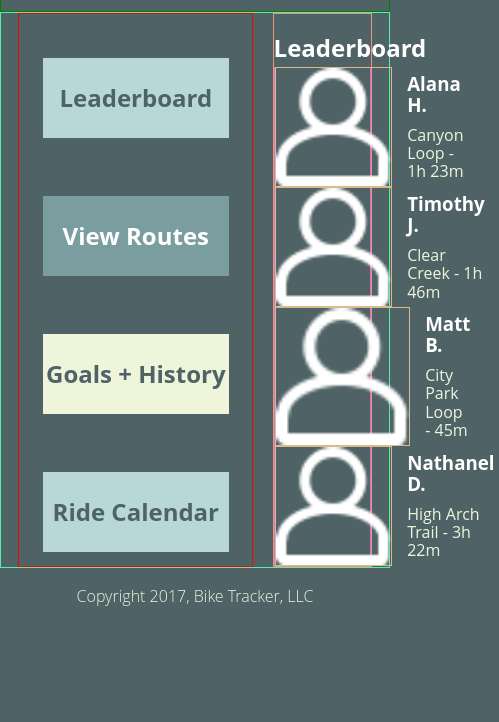
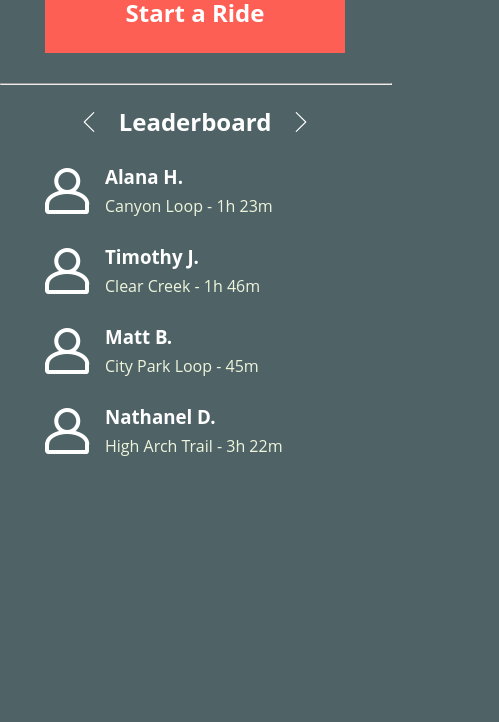
Before and after one commit to jbevis/UX-UI-Challenge, a plain HTML site: page index.html in a window 390 px wide. Shown: the part 122-844 px from the top of the page, 499 px wide, since content can reach past the window. Drawn offline with nearby package versions, Linux system fonts and the light colour scheme.

Commit message:
add mobile layout

```diff
--- a/index.html
+++ b/index.html
@@ -32,7 +32,11 @@
           <article class="nav-cards calendar">
             <h2>Ride Calendar</h2>
           </article>
+          <article class="start-ride nav-cards">
+            <h2>Start a Ride</h2>
+          </article>
         </section>
+        <hr id="divider" >
         <section class="card-info">
           <div id="leaderboard-wrapper">
             <img class="leaderboard-arrows" src="./icons/back-arrow.svg"/>
--- a/styles.css
+++ b/styles.css
@@ -7,7 +7,6 @@ body {
 
 /* --- top section ---*/
 header {
-  border: solid 1px green;
   display: flex;
   justify-content: space-between;
   align-items: center;
@@ -17,7 +16,6 @@ header {
 #top-right {
   display: flex;
   align-items: center;
-  border: 1px solid chartreuse;
   justify-content: space-between;
   width: 150px;
 }
@@ -38,7 +36,6 @@ header {
 
 .main-body {
   display: flex;
-  border: solid 1px #5aebad;
   justify-content: center;
   height: 90%;
 }
@@ -50,7 +47,6 @@ header {
   width: 60%;
   display: flex;
   flex-direction: column;
-  border: solid 1px red;
   justify-content: space-around;
   margin-right: 5%;
 }
@@ -80,20 +76,22 @@ header {
   background-color: #EEF5DB;
 }
 
+.start-ride {
+  display: none;
+}
+
 
 /* --- middle right --- */
 
 .card-info {
-  border: 1px solid darksalmon;
   display: flex;
   flex-direction: column;
   justify-content: space-around;
-  width: 25%;
+  width: 300px;
 }
 
 .person-card {
   display: flex;
-  border: 1px solid orchid;
   align-items: center;
 
 }
@@ -102,7 +100,6 @@ header {
 }
 
 .person-pic {
-  border: 1px solid burlywood;
   height: 100%;
 }
 
@@ -134,8 +131,77 @@ footer {
   font-weight: 300;
 }
 
-@media screen and (max-width: 930px) {
+#divider {
+  color: grey;
+  display: none;
+  width: 100%;
+  margin-top: 30px;
+}
 
+@media screen and (max-width: 650px) {
 
+  .main-body {
+    flex-direction: column;
+    align-items: center;
+  }
 
 }
+
+@media screen and (max-width: 480px) {
+
+  .leaderboard-arrows {
+    display: block;
+    height: 20px;
+  }
+
+  #leaderboard-wrapper {
+    display: flex;
+    justify-content: center;
+    align-items: center;
+    padding: 10px;
+  }
+
+  #leaderboard-title {
+    margin: 5px 20px;
+  }
+
+  .leaderboard-nav,
+  .view-routes,
+  .goals,
+  .calendar {
+    display: none;
+  }
+
+  #navigation {
+    width: 300px;
+    margin: 0;
+  }
+
+  .nav-cards {
+    margin: 0;
+  }
+
+  .start-ride {
+    display: flex;
+    background-color: #fe5f55;
+    color: #fff;
+  }
+
+  footer,
+  #logout {
+    display: none;
+  }
+
+  #top-right {
+    width: 30px;
+  }
+
+  #divider {
+    display: inline;
+  }
+
+  .person-card {
+    margin: 10px 0;
+  }
+
+}
```
